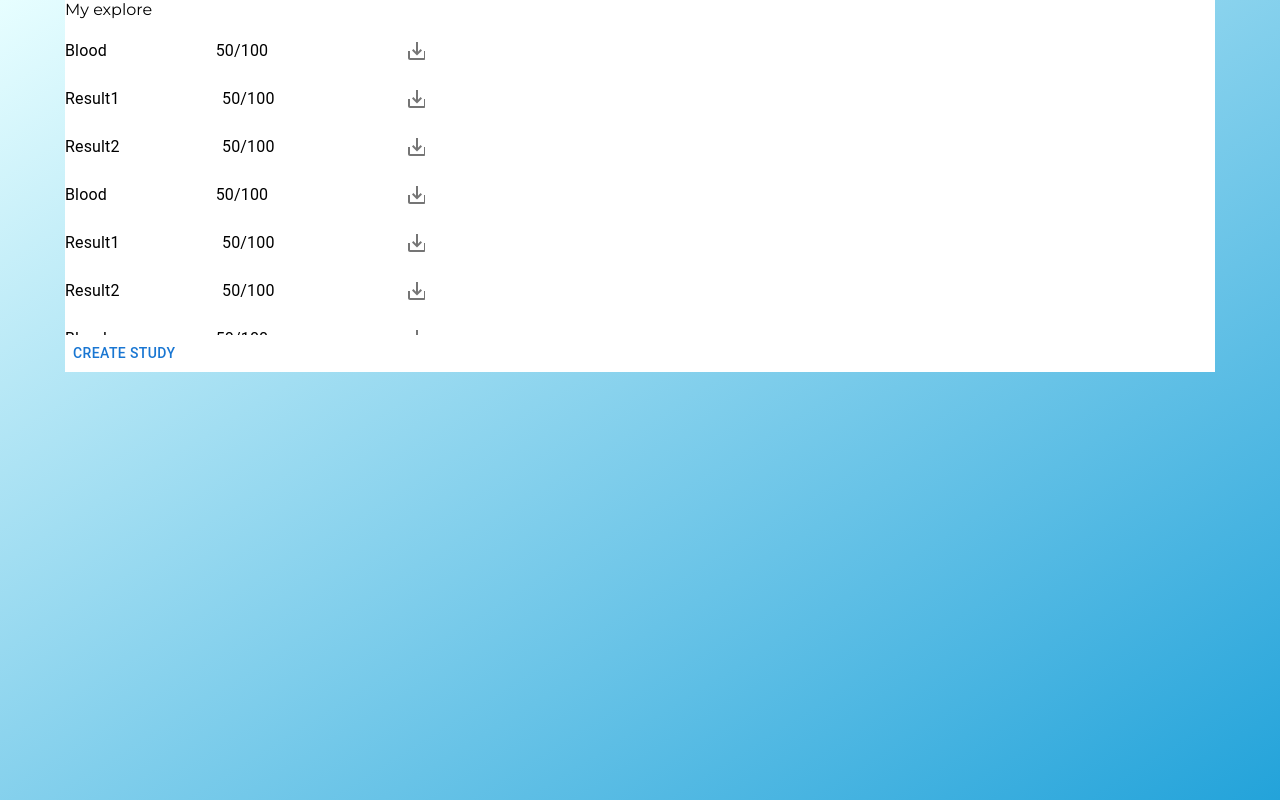
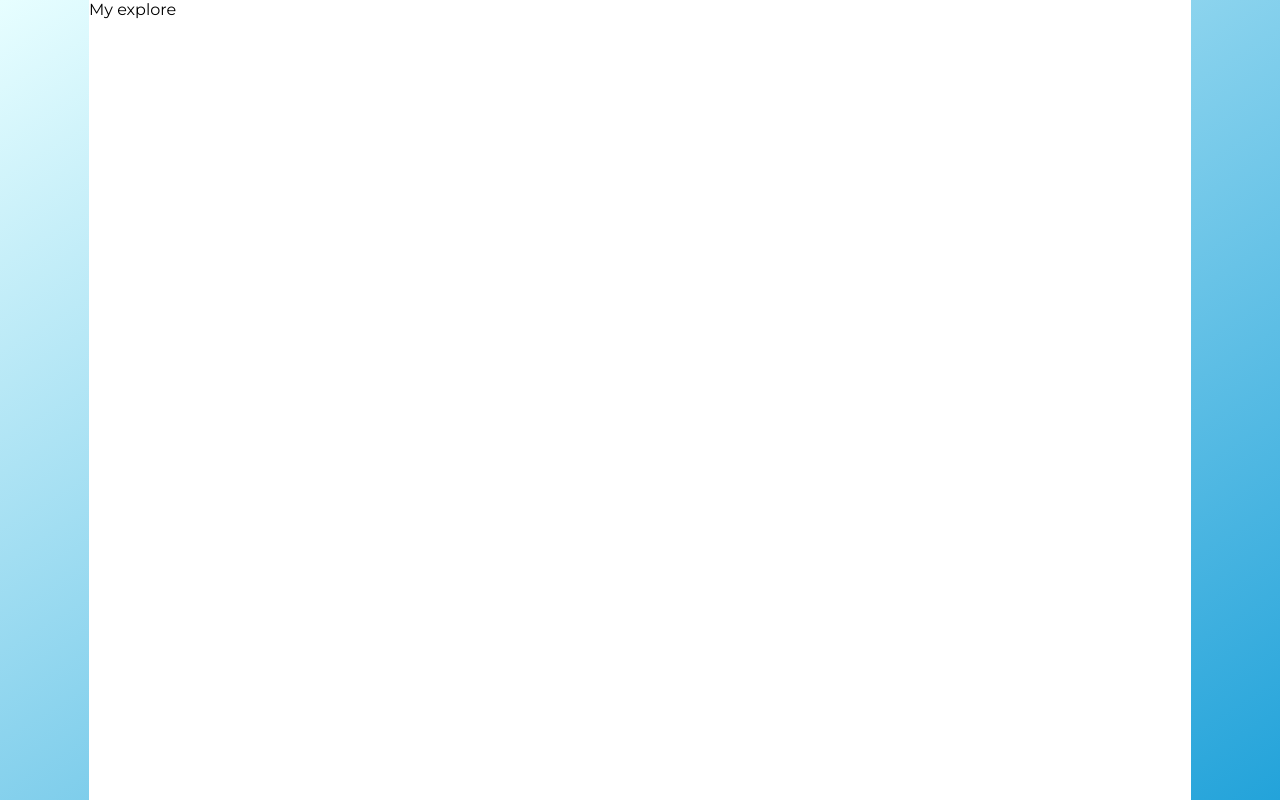
Before and after one commit to k806house/datadon, a React (Create React App) app: page /find-data in a window 1280 px wide. Built offline with nearby package versions, Linux system fonts and the light colour scheme.

Commit message:
container

```diff
--- a/src/Components/FindData.jsx
+++ b/src/Components/FindData.jsx
@@ -9,13 +9,19 @@ import IconButton from '@mui/material/IconButton';
 import { Button } from "@mui/material";
 import { Header } from "./Header";
 import SaveAltIcon from '@mui/icons-material/SaveAlt';
+import Container from '@mui/material/Container';
+import Box from '@mui/material/Box';
 
 export class FindData extends Component {
     render() {
         return(
             <>
-                {/* <Header/> */}
-                <div className="container">
+                <Container maxWidth="m">
+                    <Box sx={{ bgcolor: 'white', height: '100vh' }}>
+                        My explore
+                    </Box>
+                </Container>
+                {/* <div className="container">
                     My explore
                     <List sx={{
                         width: '100%',
@@ -48,7 +54,7 @@ export class FindData extends Component {
                     >
                         Create study
                     </Button>
-                </div>
+                </div> */}
             </>
         )
     }
--- a/src/index.js
+++ b/src/index.js
@@ -18,7 +18,7 @@ import { CreateStudy } from './Components/CreateStudy';
 const root = ReactDOM.createRoot(document.getElementById('root'));
 root.render(
   <React.StrictMode>
-    <BrowserRouter>
+      <BrowserRouter>
         <Routes>
             <Route path="/" element={<Home />}></Route>
             <Route path="/share-data" element={<ShareData />}></Route>
```
